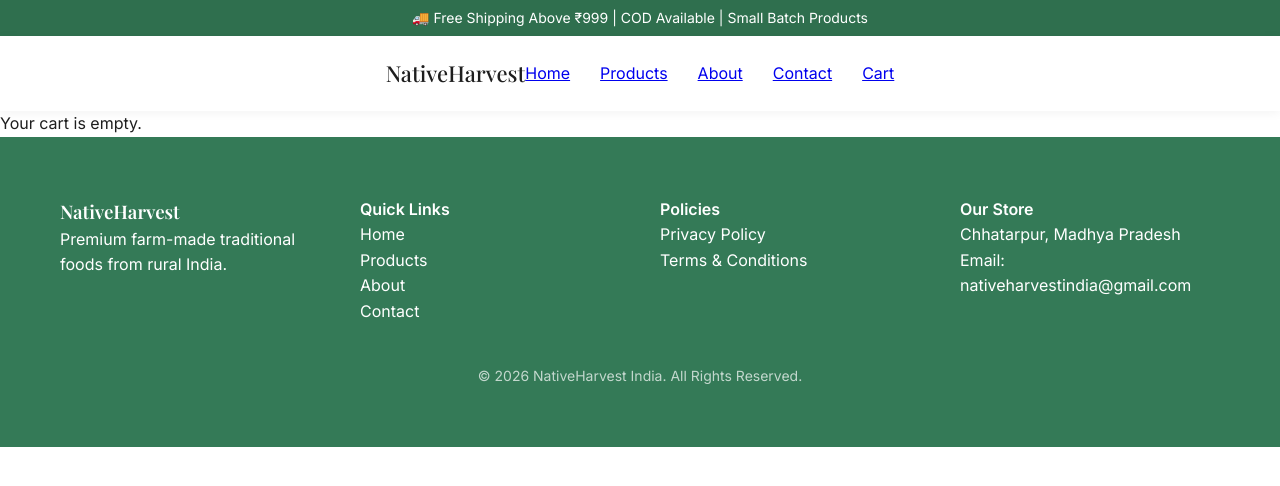
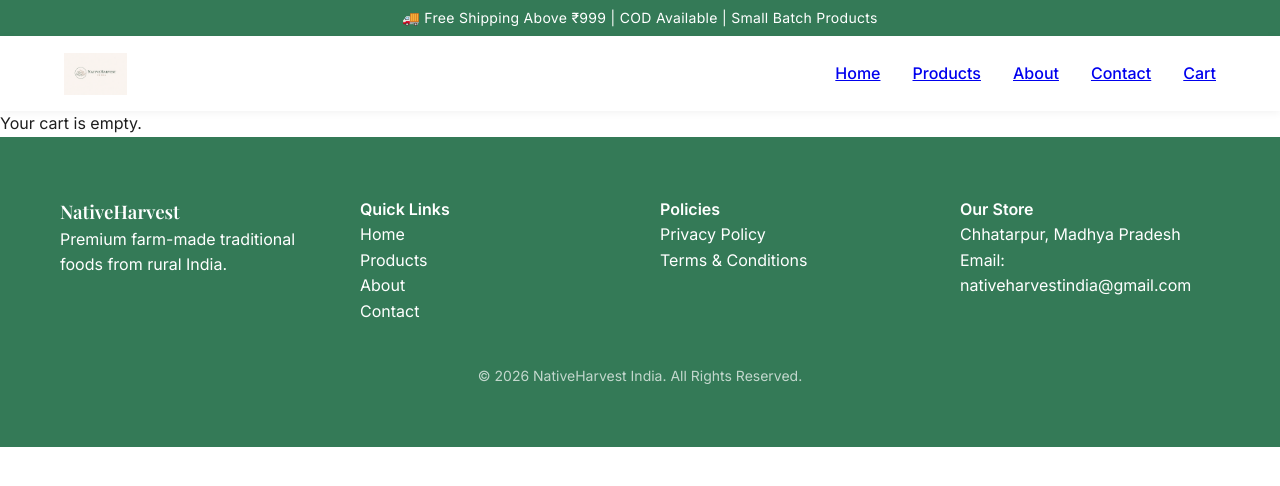
Before and after one commit to samarthr8/nativeharvest-app, a React (Vite) app in the folder frontend/: page /cart in a window 1280 px wide. Shown: the top 486 px of the page. Built offline with nearby package versions, Linux system fonts and the light colour scheme.

Commit message:
Added new UI features for Header, footer, and hero section also updated logos

```diff
--- a/frontend/src/components/layout/AnnouncementBar.jsx
+++ b/frontend/src/components/layout/AnnouncementBar.jsx
@@ -1,13 +1,14 @@
 const AnnouncementBar = () => {
   return (
     <div style={{
-      background: "#2f6f4e",
-      color: "white",
+      background: "#347a57",
+      color: "#ffffff",
       height: "36px",
       display: "flex",
       alignItems: "center",
       justifyContent: "center",
-      fontSize: "14px"
+      fontSize: "14px",
+      letterSpacing: "0.3px"
     }}>
       🚚 Free Shipping Above ₹999 | COD Available | Small Batch Products
     </div>
--- a/frontend/src/components/layout/Header.jsx
+++ b/frontend/src/components/layout/Header.jsx
@@ -1,35 +1,43 @@
 import { Link } from "react-router-dom";
+import logo from "../../assets/logo-horizontal.png";
 
 const Header = () => {
   return (
     <header style={{
-      height: "75px",
-      display: "flex",
-      alignItems: "center",
-      background: "white",
-      boxShadow: "0 2px 10px rgba(0,0,0,0.05)"
+      background: "#ffffff",
+      boxShadow: "0 2px 8px rgba(0,0,0,0.05)"
     }}>
-      <div className="container" style={{
+      <div style={{
+        maxWidth: "1200px",
+        margin: "0 auto",
+        padding: "0 24px",
+        height: "75px",
         display: "flex",
-        justifyContent: "space-between",
-        alignItems: "center"
+        alignItems: "center",
+        justifyContent: "space-between"
       }}>
 
-        <Link to="/" style={{
-          fontFamily: "Playfair Display",
-          fontSize: "22px",
-          textDecoration: "none",
-          color: "var(--text-dark)"
-        }}>
-          NativeHarvest
+        {/* Logo */}
+        <Link to="/" style={{ display: "flex", alignItems: "center" }}>
+          <img
+            src={logo}
+            alt="NativeHarvest"
+            style={{ height: "42px" }}
+          />
         </Link>
 
-        <nav style={{ display: "flex", gap: "30px" }}>
-          <Link to="/">Home</Link>
-          <Link to="/products">Products</Link>
-          <Link to="/about">About</Link>
-          <Link to="/contact">Contact</Link>
-          <Link to="/cart">Cart</Link>
+        {/* Navigation */}
+        <nav style={{
+          display: "flex",
+          gap: "32px",
+          fontSize: "16px",
+          fontWeight: "500"
+        }}>
+          <Link className="nav-link" to="/">Home</Link>
+          <Link className="nav-link" to="/products">Products</Link>
+          <Link className="nav-link" to="/about">About</Link>
+          <Link className="nav-link" to="/contact">Contact</Link>
+          <Link className="nav-link" to="/cart">Cart</Link>
         </nav>
 
       </div>
--- a/frontend/src/pages/Home.jsx
+++ b/frontend/src/pages/Home.jsx
@@ -8,19 +8,19 @@ import { Link } from "react-router-dom";
 const slides = [
   {
     image:
-      "https://images.unsplash.com/photo-1600891964599-f61ba0e24092",
+      "https://images.unsplash.com/photo-1600891964599-f61ba0e24092?q=80&w=2000&auto=format&fit=crop",
     heading: "Rooted in Indian Soil.",
     sub: "Crafted in small batches using traditional methods."
   },
   {
     image:
-      "https://images.unsplash.com/photo-1615485290382-441e4d049cb5",
+      "https://images.unsplash.com/photo-1615485290382-441e4d049cb5?q=80&w=2000&auto=format&fit=crop",
     heading: "Pure Mustard Oil.",
     sub: "Cold pressed. Farm sourced. No shortcuts."
   },
   {
     image:
-      "https://images.unsplash.com/photo-1604908177522-040c2b54c68d",
+      "https://images.unsplash.com/photo-1604908177522-040c2b54c68d?q=80&w=2000&auto=format&fit=crop",
     heading: "Traditional Pickles.",
     sub: "Sun cured. Spice balanced. Authentic taste."
   }
@@ -41,7 +41,8 @@ const HeroSection = () => {
   return (
     <section
       style={{
-        height: "85vh",
+        height: "70vh",
+        minHeight: "520px",
         background: `linear-gradient(to right, rgba(0,0,0,0.55), rgba(0,0,0,0.2)), url(${slide.image})`,
         backgroundSize: "cover",
         backgroundPosition: "center",
@@ -52,24 +53,48 @@ const HeroSection = () => {
       }}
     >
       <div className="container">
-        <h1 style={{ maxWidth: "600px" }}>{slide.heading}</h1>
+        <h1
+          style={{
+            maxWidth: "650px",
+            fontFamily: "Playfair Display, serif",
+            fontSize: "56px",
+            lineHeight: "1.1"
+          }}
+        >
+          {slide.heading}
+        </h1>
 
-        <p style={{ marginTop: "20px", maxWidth: "500px" }}>
+        <p
+          style={{
+            marginTop: "20px",
+            maxWidth: "520px",
+            fontSize: "18px",
+            opacity: "0.9"
+          }}
+        >
           {slide.sub}
         </p>
 
-        <div style={{ marginTop: "30px", display: "flex", gap: "20px" }}>
+        <div
+          style={{
+            marginTop: "35px",
+            display: "flex",
+            gap: "20px"
+          }}
+        >
           <Link to="/products" className="btn">
             Shop Now
           </Link>
+
           <Link
             to="/about"
             style={{
               border: "1px solid white",
-              padding: "12px 24px",
+              padding: "12px 26px",
               borderRadius: "30px",
               color: "white",
-              textDecoration: "none"
+              textDecoration: "none",
+              fontWeight: "500"
             }}
           >
             Learn More
@@ -77,7 +102,7 @@ const HeroSection = () => {
         </div>
 
         {/* Dots */}
-        <div style={{ marginTop: "40px", display: "flex", gap: "10px" }}>
+        <div style={{ marginTop: "50px", display: "flex", gap: "12px" }}>
           {slides.map((_, i) => (
             <div
               key={i}
@@ -86,8 +111,9 @@ const HeroSection = () => {
                 width: "10px",
                 height: "10px",
                 borderRadius: "50%",
-                background: i === current ? "white" : "rgba(255,255,255,0.5)",
-                cursor: "pointer"
+                background: i === current ? "white" : "rgba(255,255,255,0.4)",
+                cursor: "pointer",
+                transition: "0.3s"
               }}
             />
           ))}
@@ -108,7 +134,9 @@ const TrustHighlights = () => (
         display: "grid",
         gridTemplateColumns: "repeat(auto-fit, minmax(200px,1fr))",
         textAlign: "center",
-        gap: "40px"
+        gap: "40px",
+        fontSize: "16px",
+        fontWeight: "500"
       }}
     >
       <div>🌾 Farm Fresh</div>
@@ -134,17 +162,25 @@ const FeaturedProducts = () => {
   return (
     <section className="section" style={{ background: "var(--beige-light)" }}>
       <div className="container">
-        <h2 style={{ marginBottom: "40px" }}>Our Best Sellers</h2>
+        <h2
+          style={{
+            marginBottom: "50px",
+            fontFamily: "Playfair Display, serif",
+            fontSize: "36px"
+          }}
+        >
+          Our Best Sellers
+        </h2>
 
         <div
           style={{
             display: "grid",
             gridTemplateColumns: "repeat(auto-fit, minmax(280px,1fr))",
-            gap: "30px"
+            gap: "32px"
           }}
         >
           {products.map((p) => (
-            <div key={p.slug} className="card" style={{ padding: "20px" }}>
+            <div key={p.slug} className="card" style={{ padding: "24px" }}>
               <div
                 style={{
                   height: "240px",
@@ -158,15 +194,17 @@ const FeaturedProducts = () => {
                   style={{
                     width: "100%",
                     height: "100%",
-                    objectFit: "cover"
+                    objectFit: "cover",
+                    transition: "0.4s"
                   }}
                 />
               </div>
 
-              <h3 style={{ marginTop: "20px" }}>{p.name}</h3>
+              <h3 style={{ marginTop: "22px" }}>{p.name}</h3>
               <p style={{ fontSize: "14px", opacity: "0.7" }}>
                 {p.description}
               </p>
+
               <strong style={{ fontSize: "18px" }}>₹{p.price}</strong>
 
               <br /><br />
@@ -193,11 +231,11 @@ const BrandStory = () => (
         display: "grid",
         gridTemplateColumns: "repeat(auto-fit, minmax(300px,1fr))",
         alignItems: "center",
-        gap: "60px"
+        gap: "70px"
       }}
     >
       <img
-        src="https://images.unsplash.com/photo-1506806732259-39c2d0268443"
+        src="https://images.unsplash.com/photo-1506806732259-39c2d0268443?q=80&w=1200&auto=format&fit=crop"
         alt="Farm"
         style={{
           width: "100%",
@@ -206,13 +244,16 @@ const BrandStory = () => (
       />
 
       <div>
-        <h2>Preserving Traditional Taste</h2>
-        <p style={{ marginTop: "20px" }}>
+        <h2 style={{ fontFamily: "Playfair Display, serif" }}>
+          Preserving Traditional Taste
+        </h2>
+
+        <p style={{ marginTop: "20px", lineHeight: "1.7" }}>
           Rooted in Indian soil. Crafted in small batches. NativeHarvest
           brings authentic rural flavors directly to urban homes.
         </p>
 
-        <div style={{ marginTop: "30px" }}>
+        <div style={{ marginTop: "35px" }}>
           <Link to="/about" className="btn">
             Discover Our Story
           </Link>
@@ -243,7 +284,10 @@ const Newsletter = () => (
       }}
     >
       <div>
-        <h2>Stay Connected</h2>
+        <h2 style={{ fontFamily: "Playfair Display, serif" }}>
+          Stay Connected
+        </h2>
+
         <p style={{ marginTop: "10px" }}>
           Get updates on new products and seasonal batches.
         </p>
--- a/frontend/src/styles/global.css
+++ b/frontend/src/styles/global.css
@@ -1,30 +1,137 @@
+/* ======================================
+   🌿 NativeHarvest Global Styles
+====================================== */
+
+/* -------------------------------
+   COLOR SYSTEM
+--------------------------------*/
+:root {
+  --green-main: #3f8a63;
+  --green-dark: #347a57;
+  --green-light: #4fa276;
+
+  --beige-light: #f5f2eb;
+
+  --text-dark: #1e1e1e;
+  --white: #ffffff;
+}
+
+/* -------------------------------
+   RESET
+--------------------------------*/
+* {
+  box-sizing: border-box;
+}
+
 body {
   margin: 0;
-  font-family: "Segoe UI", sans-serif;
-  background-color: #fffdf7;
-  color: #2e2e2e;
+  font-family: "Inter", sans-serif;
+  background-color: var(--white);
+  color: var(--text-dark);
+  line-height: 1.6;
 }
 
+/* -------------------------------
+   TYPOGRAPHY
+--------------------------------*/
+h1, h2, h3 {
+  font-family: "Playfair Display", serif;
+  color: var(--text-dark);
+  margin: 0;
+}
+
+h1 {
+  font-size: 56px;
+}
+
+h2 {
+  font-size: 36px;
+}
+
+h3 {
+  font-size: 20px;
+}
+
+p {
+  font-size: 16px;
+  margin: 0;
+}
+
+/* -------------------------------
+   LINKS
+--------------------------------*/
 a {
   text-decoration: none;
   color: inherit;
 }
 
-h1, h2, h3 {
-  color: #1b5e20;
-}
-
+/* -------------------------------
+   LAYOUT
+--------------------------------*/
 .container {
   max-width: 1200px;
   margin: auto;
-  padding: 40px 20px;
+  padding: 80px 20px;
 }
 
+.section {
+  padding: 80px 0;
+}
+
+/* -------------------------------
+   BUTTON SYSTEM
+--------------------------------*/
 .btn {
-  background: #f9a825;
-  color: #1b5e20;
-  padding: 10px 18px;
-  border-radius: 6px;
-  font-weight: 600;
+  background: var(--green-dark);
+  color: var(--white);
+  padding: 12px 26px;
+  border-radius: 30px;
+  font-weight: 500;
   display: inline-block;
+  transition: 0.3s ease;
+  border: none;
+  cursor: pointer;
 }
+
+.btn:hover {
+  background: var(--green-light);
+  transform: translateY(-2px);
+}
+
+/* -------------------------------
+   CARD SYSTEM
+--------------------------------*/
+.card {
+  background: var(--white);
+  border-radius: 16px;
+  box-shadow: 0 10px 25px rgba(0, 0, 0, 0.05);
+  transition: 0.3s ease;
+}
+
+.card:hover {
+  transform: translateY(-6px);
+}
+
+/* -------------------------------
+   INPUTS
+--------------------------------*/
+input, textarea {
+  border-radius: 30px;
+  padding: 12px 18px;
+  border: 1px solid #ddd;
+  font-family: "Inter", sans-serif;
+  font-size: 14px;
+}
+
+input:focus, textarea:focus {
+  outline: none;
+  border-color: var(--green-main);
+}
+
+/* -------------------------------
+   IMAGE
+--------------------------------*/
+img {
+  max-width: 100%;
+  display: block;
+}
```
